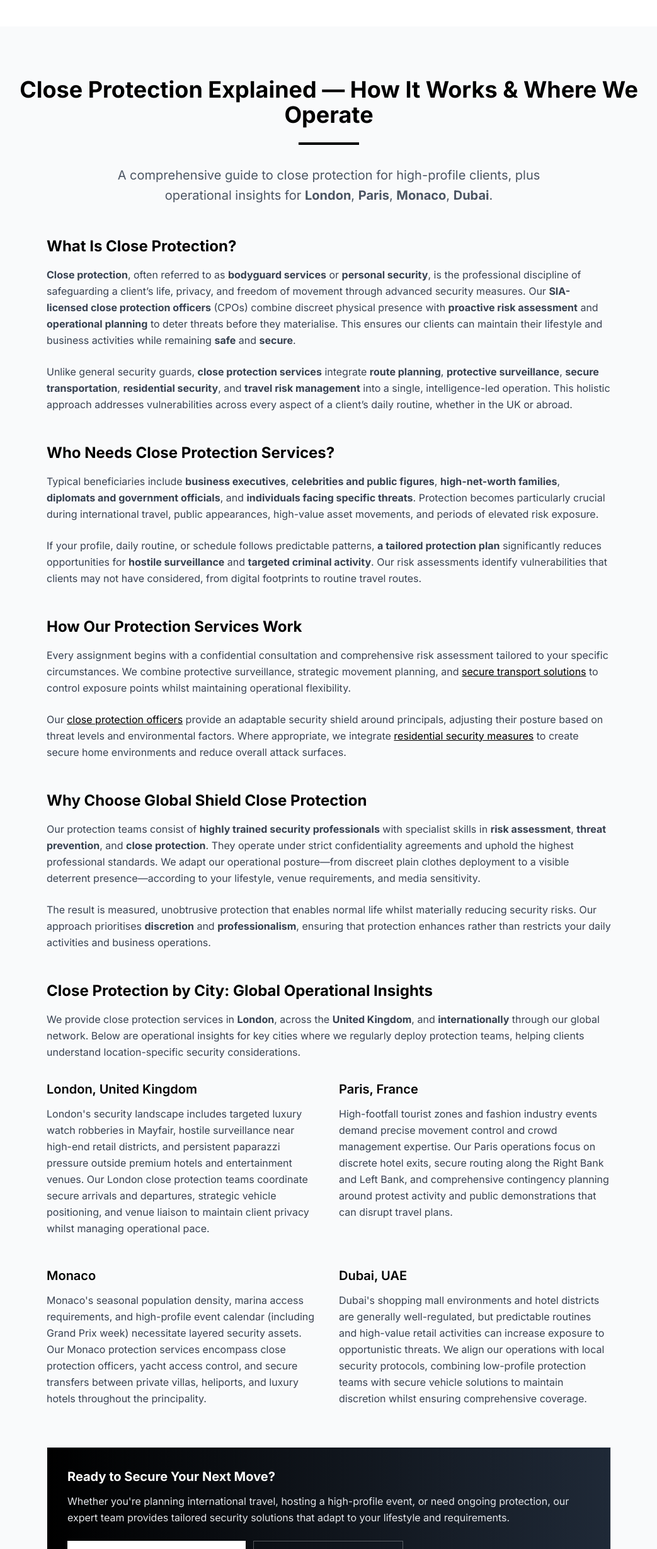
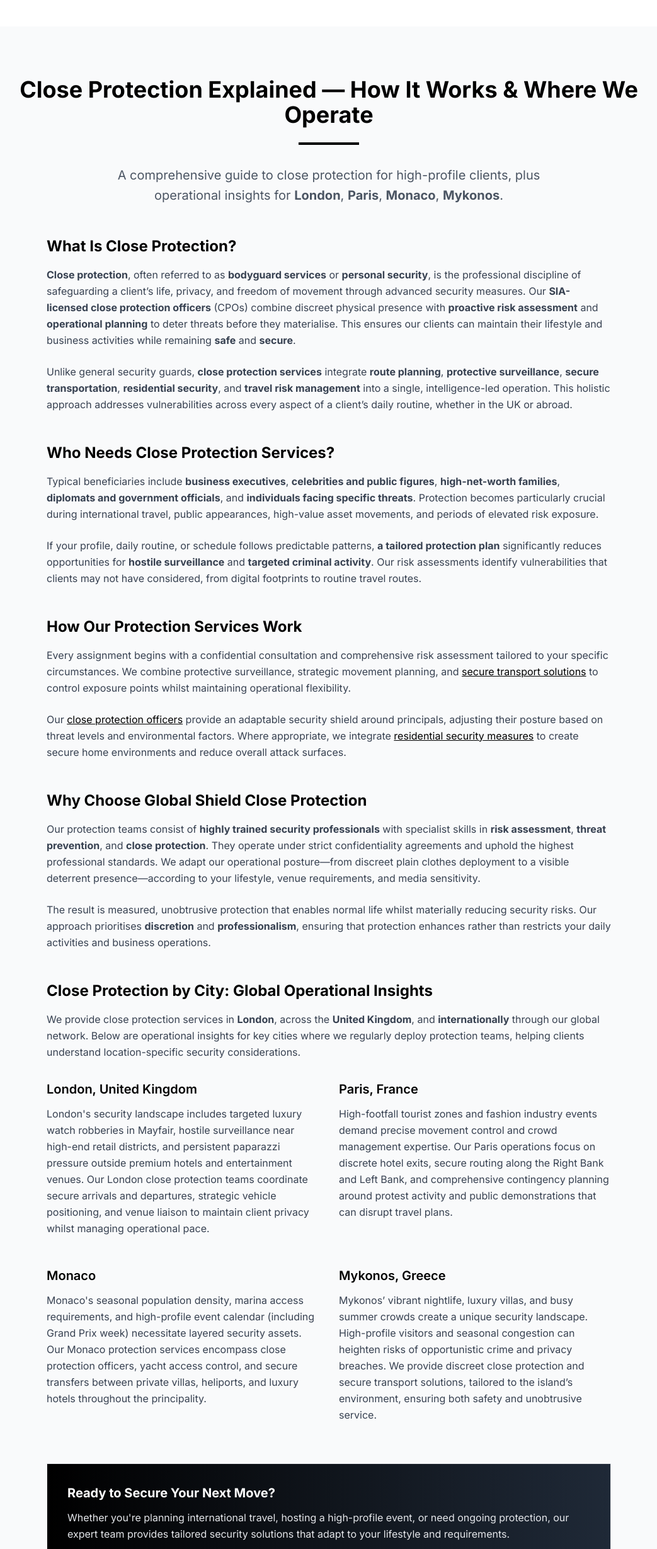
Before and after one commit to OmarHW1/Global-Shield, a Next.js app: page / in a window 1280 px wide. Shown: the part 3308-5767 px from the top of the page at 63% size, without its empty margins (118-1161 px from the left). Built offline with nearby package versions, Linux system fonts and the light colour scheme.

Commit message:
Update page.tsx

```diff
--- a/app/page.tsx
+++ b/app/page.tsx
@@ -278,7 +278,7 @@ export default function HomePage() {
             <div className="w-24 h-1 bg-black mx-auto mb-8" />
             <p className="text-xl text-gray-600 max-w-3xl mx-auto leading-relaxed">
               A comprehensive guide to close protection for high-profile clients, plus operational insights for{" "}
-              <strong>London</strong>, <strong>Paris</strong>, <strong>Monaco</strong>, <strong>Dubai</strong>.
+              <strong>London</strong>, <strong>Paris</strong>, <strong>Monaco</strong>, <strong>Mykonos</strong>.
             </p>
           </header>
 
@@ -402,12 +402,12 @@ export default function HomePage() {
               </div>
 
               <div>
-                <h4 className="text-xl font-semibold text-black mb-3">Dubai, UAE</h4>
+                <h4 className="text-xl font-semibold text-black mb-3">Mykonos, Greece</h4>
                 <p className="text-gray-700 leading-relaxed mb-4">
-                  Dubai's shopping mall environments and hotel districts are generally well-regulated, but predictable
-                  routines and high-value retail activities can increase exposure to opportunistic threats. We align our
-                  operations with local security protocols, combining low-profile protection teams with secure vehicle
-                  solutions to maintain discretion whilst ensuring comprehensive coverage.
+                  Mykonos’ vibrant nightlife, luxury villas, and busy summer crowds create a unique security landscape.
+                  High-profile visitors and seasonal congestion can heighten risks of opportunistic crime and privacy breaches.
+                  We provide discreet close protection and secure transport solutions, tailored to the island’s environment,
+                  ensuring both safety and unobtrusive service.
                 </p>
               </div>
             </div>
```
